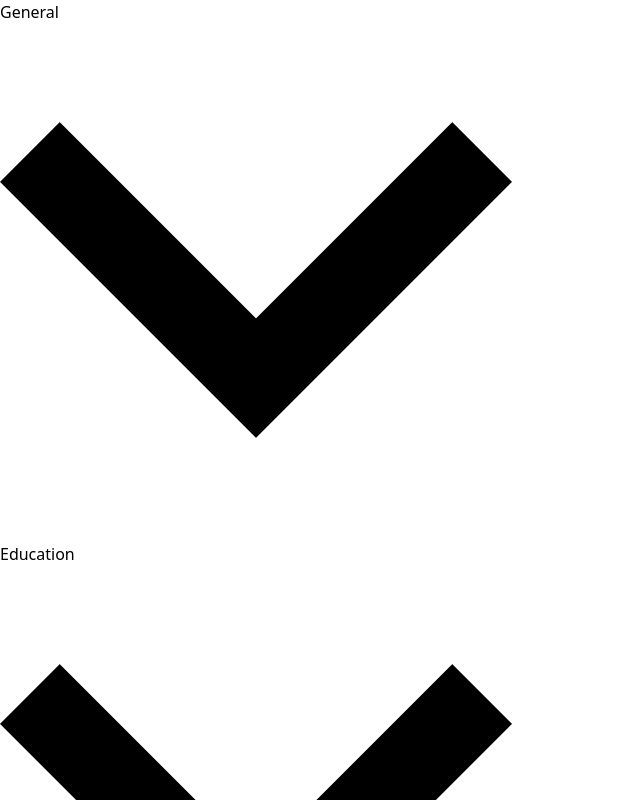
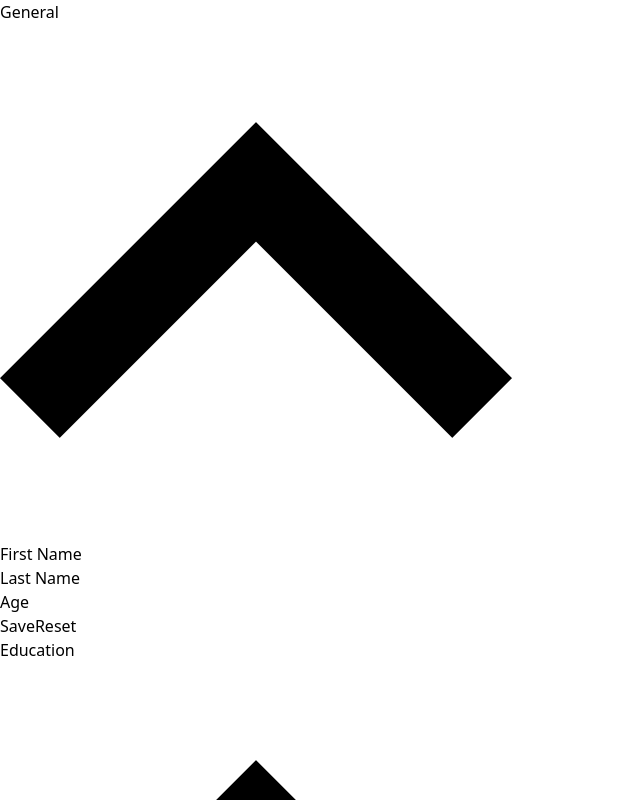
Before and after one commit to lucimanluk/CV-Application-React, a React (Vite) app: page / in a window 1280 px wide. Shown: the top 800 px of the page, without its empty margins (0-640 px from the left). Built offline with nearby package versions, Linux system fonts and the light colour scheme.

Commit message:
Modified the font and the overall aspect of the app. Added InfoContainer component which will hold the entire CV information.

```diff
--- a/src/App.jsx
+++ b/src/App.jsx
@@ -1,14 +1,17 @@
 import Information from "./components/Information.jsx";
+import InfoContainer from "./components/InfoContainer.jsx";
 
 function App() {
   return (
-    <div className=" min-h-screen bg-slate-800 px-4 py-4">
+    <div className="min-h-screen px-4 py-2 flex flex-row bg-gray-600">
       <div className=" flex flex-col gap-4">
       {["general",
        "education",
        "experience"
        ].map((item, index) => <Information key = {index} name = {item}></Information>)}
-     </div>
+
+    </div>
+    <InfoContainer/>
     </div>
   );
 }
--- /dev/null
+++ b/src/components/InfoContainer.jsx
@@ -0,0 +1,8 @@
+function InfoContainer() {
+    return(
+        <div className="absolute top-2 right-5 z-40 w-3/5 h-[98%] bg-white rounded-xl shadow-[5px_5px_0px_0px_rgba(109,40,217)]">
+        </div>
+    )
+}
+
+export default InfoContainer;
--- a/src/components/Information.jsx
+++ b/src/components/Information.jsx
@@ -4,7 +4,7 @@ import SaveClear from "./SaveClear";
 import { useEffect, useState } from "react";
 
 function Information({ name }) {
-  const [value, setValue] = useState(false);
+  const [value, setValue] = useState(true);
   const [firstName, setFirstName] = useState("");
   const [lastName, setLastName] = useState("");
   const [age, setAge] = useState("");
@@ -24,7 +24,7 @@ function Information({ name }) {
   return (
     <div
       className="flex flex-col w-64 rounded-xl border-solid
-   border-white border-2 items-center justify-center p-2 gap-y-2"
+   border-white border-2 items-center justify-center p-2 gap-y-2 bg-white"
     >
       {name === "general" ? (
         <>
--- a/src/components/InputForm.jsx
+++ b/src/components/InputForm.jsx
@@ -1,11 +1,11 @@
 function InputForm({label, handleChange, string, number, handleNumberChange}) {
   return (
     <form className="flex flex-col w-56">
-      <label htmlFor={label} className="text-white">
+      <label htmlFor={label} className="text-black">
         {label}
       </label>
       {label === "Starting year" || label === "Finishing year" ? (
-     <select name="year" id="year" className="rounded-md" value = {number} onChange = {handleNumberChange}>
+     <select  className="rounded-md border-gray-400 border-2" name="year" id="year" value = {number} onChange = {handleNumberChange}>
           {[...Array(2025 - 1900)].map((_, index) => {
             const year = 1900 + index;
             if(label === "Starting year"){
@@ -17,7 +17,7 @@ function InputForm({label, handleChange, string, number, handleNumberChange}) {
           })}
         </select>
       ) : (
-        <input type="text" className="rounded-md px-1" id={label} value={string} onChange={handleChange}></input>
+        <input type="text" className="rounded-md border-gray-400 border-2 px-1" id={label} value={string} onChange={handleChange}></input>
       )}
     </form>
   );
--- a/src/components/Preview.jsx
+++ b/src/components/Preview.jsx
@@ -2,7 +2,7 @@ function Preview({ name, handleClick, value }) {
 
   return (
     <div className="w-full flex justify-between px-1.5">
-      <h1 className="text-white">{name}</h1>
+      <h1 className="text-black">{name}</h1>
       <button onClick={handleClick}>
         {value === false ? (
           <img src="./../public/assets/expand.png" className="w-5 h-5 text-white">
--- a/src/components/SaveClear.jsx
+++ b/src/components/SaveClear.jsx
@@ -2,7 +2,7 @@ function SaveClear({handleClick}) {
     return(
         <div className="w-full flex justify-evenly px-1.5">
             <button className="text-white bg-red-800 p-1 px-2 rounded-2xl active:bg-slate-300">Save</button>
-            <button className="text-white bg-red-800 p-1 px-2 rounded-2xl active:bg-slate-300" onClick={handleClick}>Clear</button>
+            <button className="text-white bg-red-800 p-1 px-2 rounded-2xl active:bg-slate-300" onClick={handleClick}>Reset</button>
         </div>
     )
 }
```
